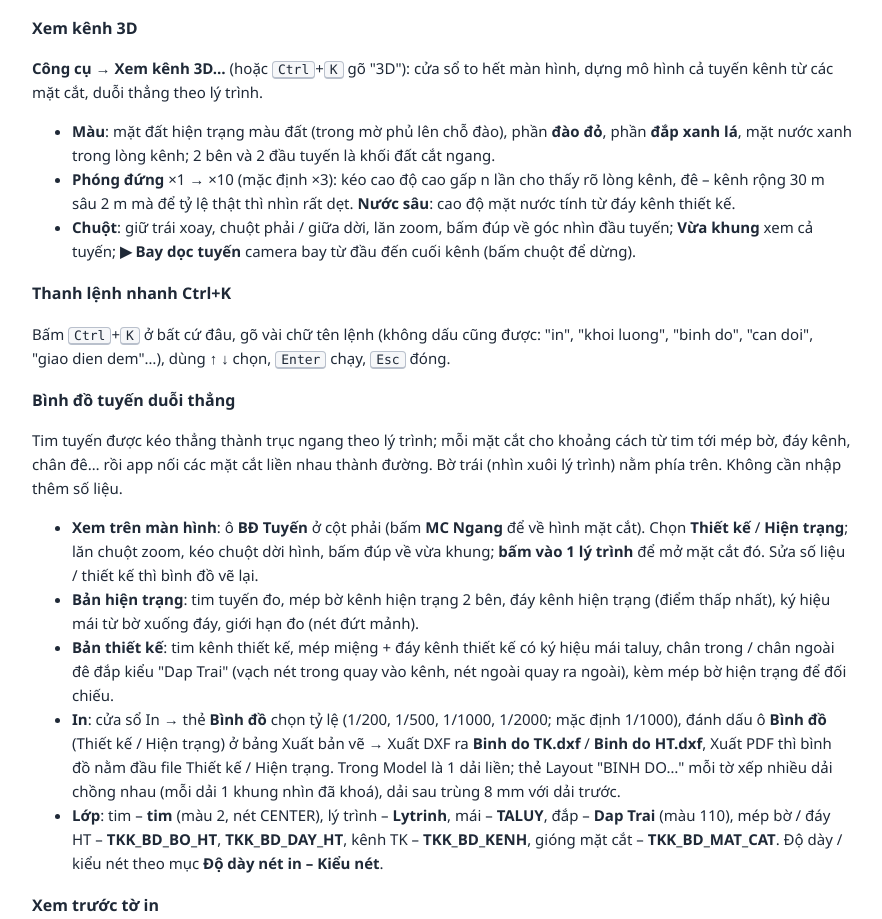
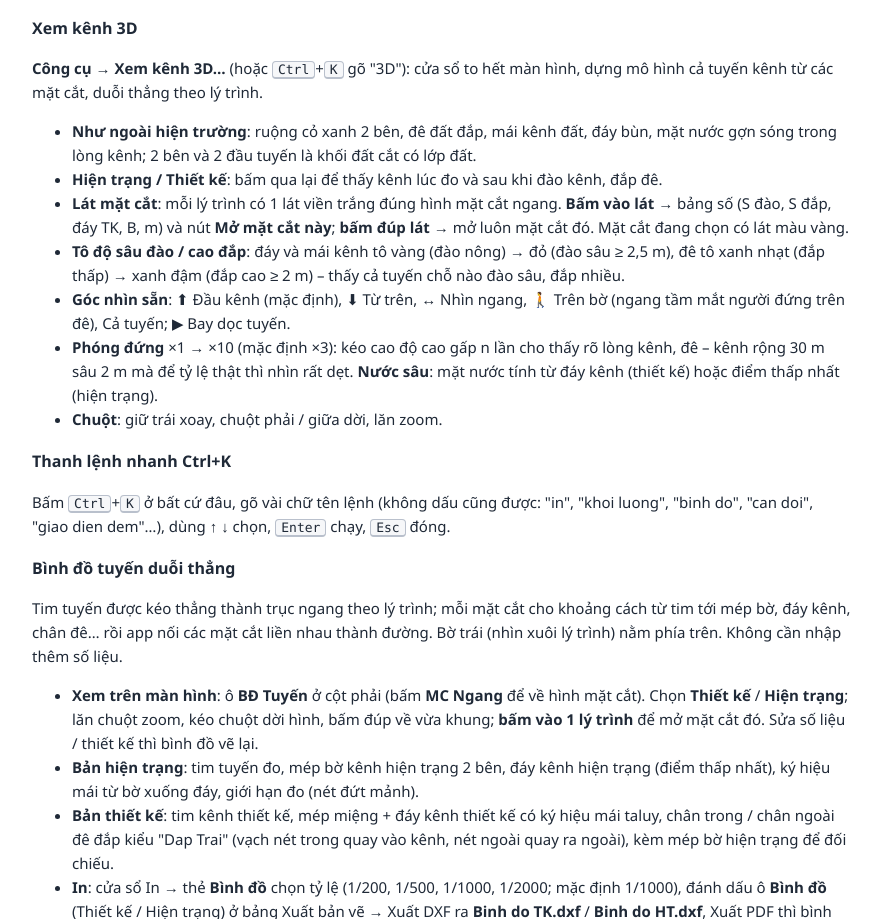
Before and after one commit to tkk360plus/tkk360plus.github.io, a plain HTML site: page huong-dan.html in a window 1280 px wide. Shown: the part 10370-11289 px from the top of the page, without its empty margins (198-1080 px from the left). Drawn offline with Linux system fonts and the light colour scheme.

Commit message:
Cap nhat huong-dan.html (v9)

```diff
--- a/huong-dan.html
+++ b/huong-dan.html
@@ -281,9 +281,13 @@ ol.steps > li { margin-bottom: 6px; }
 <h3 id="ba-chieu">Xem kênh 3D</h3>
 <p><span class="path">Công cụ → Xem kênh 3D…</span> (hoặc <kbd>Ctrl</kbd>+<kbd>K</kbd> gõ "3D"): cửa sổ to hết màn hình, dựng mô hình cả tuyến kênh từ các mặt cắt, duỗi thẳng theo lý trình.</p>
 <ul>
-  <li><b>Màu</b>: mặt đất hiện trạng màu đất (trong mờ phủ lên chỗ đào), phần <b>đào đỏ</b>, phần <b>đắp xanh lá</b>, mặt nước xanh trong lòng kênh; 2 bên và 2 đầu tuyến là khối đất cắt ngang.</li>
-  <li><b>Phóng đứng</b> ×1 → ×10 (mặc định ×3): kéo cao độ cao gấp n lần cho thấy rõ lòng kênh, đê – kênh rộng 30 m sâu 2 m mà để tỷ lệ thật thì nhìn rất dẹt. <b>Nước sâu</b>: cao độ mặt nước tính từ đáy kênh thiết kế.</li>
-  <li><b>Chuột</b>: giữ trái xoay, chuột phải / giữa dời, lăn zoom, bấm đúp về góc nhìn đầu tuyến; <b>Vừa khung</b> xem cả tuyến; <b>▶ Bay dọc tuyến</b> camera bay từ đầu đến cuối kênh (bấm chuột để dừng).</li>
+  <li><b>Như ngoài hiện trường</b>: ruộng cỏ xanh 2 bên, đê đất đắp, mái kênh đất, đáy bùn, mặt nước gợn sóng trong lòng kênh; 2 bên và 2 đầu tuyến là khối đất cắt có lớp đất.</li>
+  <li><b>Hiện trạng / Thiết kế</b>: bấm qua lại để thấy kênh lúc đo và sau khi đào kênh, đắp đê.</li>
+  <li><b>Lát mặt cắt</b>: mỗi lý trình có 1 lát viền trắng đúng hình mặt cắt ngang. <b>Bấm vào lát</b> → bảng số (S đào, S đắp, đáy TK, B, m) và nút <b>Mở mặt cắt này</b>; <b>bấm đúp lát</b> → mở luôn mặt cắt đó. Mặt cắt đang chọn có lát màu vàng.</li>
+  <li><b>Tô độ sâu đào / cao đắp</b>: đáy và mái kênh tô vàng (đào nông) → đỏ (đào sâu ≥ 2,5 m), đê tô xanh nhạt (đắp thấp) → xanh đậm (đắp cao ≥ 2 m) – thấy cả tuyến chỗ nào đào sâu, đắp nhiều.</li>
+  <li><b>Góc nhìn sẵn</b>: ⬆ Đầu kênh (mặc định), ⬇ Từ trên, ↔ Nhìn ngang, 🚶 Trên bờ (ngang tầm mắt người đứng trên đê), Cả tuyến; ▶ Bay dọc tuyến.</li>
+  <li><b>Phóng đứng</b> ×1 → ×10 (mặc định ×3): kéo cao độ cao gấp n lần cho thấy rõ lòng kênh, đê – kênh rộng 30 m sâu 2 m mà để tỷ lệ thật thì nhìn rất dẹt. <b>Nước sâu</b>: mặt nước tính từ đáy kênh (thiết kế) hoặc điểm thấp nhất (hiện trạng).</li>
+  <li><b>Chuột</b>: giữ trái xoay, chuột phải / giữa dời, lăn zoom.</li>
 </ul>
 <h3 id="ctrl-k">Thanh lệnh nhanh Ctrl+K</h3>
 <p>Bấm <kbd>Ctrl</kbd>+<kbd>K</kbd> ở bất cứ đâu, gõ vài chữ tên lệnh (không dấu cũng được: "in", "khoi luong", "binh do", "can doi", "giao dien dem"…), dùng ↑ ↓ chọn, <kbd>Enter</kbd> chạy, <kbd>Esc</kbd> đóng.</p>
```
